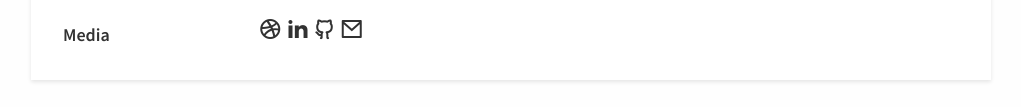
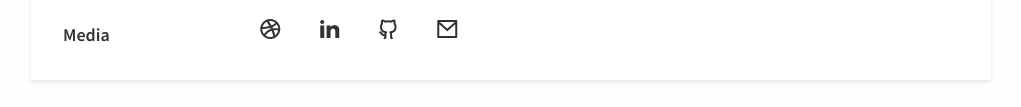
Before and after one commit to yohanesyuda/yohanesyuda.github.io, a plain HTML site: page index.html in a window 1280 px wide. Shown: the part 898-1005 px from the top of the page, without its empty margins (129-1150 px from the left). Drawn offline with nearby package versions, Linux system fonts and the light colour scheme; a script that the page names is missing.

Commit message:
Add style media

```diff
--- a/style.css
+++ b/style.css
@@ -126,6 +126,16 @@ p .am {
   list-style-type: disc;
 }
 
+/* media */
+
+.media {
+  display: flex;
+}
+
+.media i {
+  padding-right: 35px;
+}
+
 @media only screen and (max-width : 768px) {
   section {
     grid-template-columns: 1fr;
```
